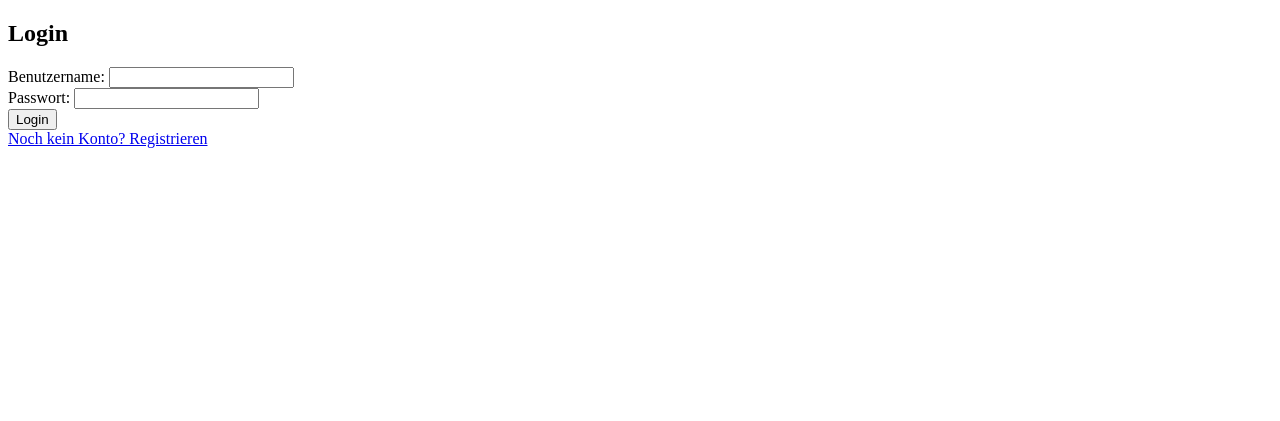
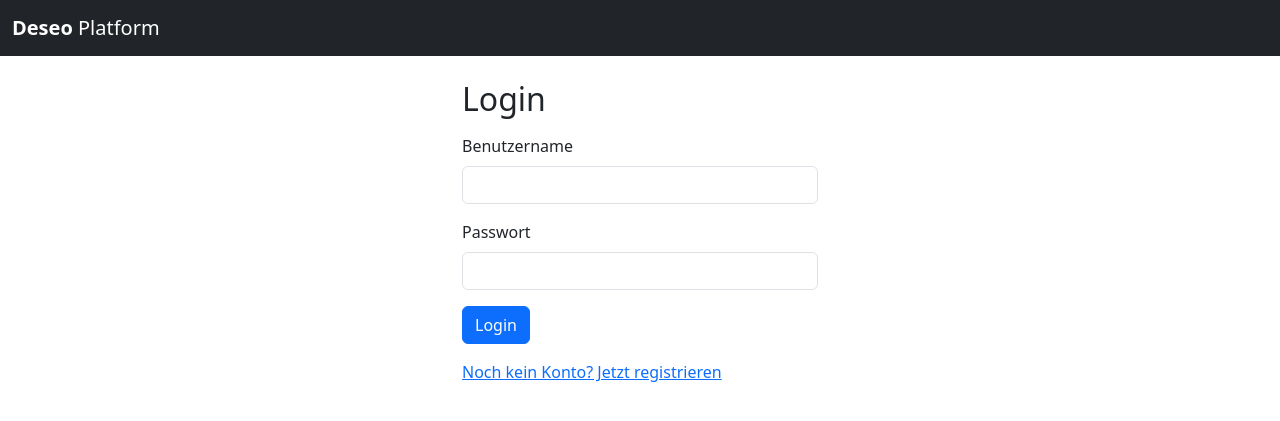
Before and after one commit to Deseoai/deseo_platform, a Flask app: page /login in a window 1280 px wide. Shown: the top 421 px of the page. Run offline with Flask 3, Linux system fonts and the light colour scheme.

Commit message:
Update login.html

```diff
--- a/templates/login.html
+++ b/templates/login.html
@@ -1,13 +1,29 @@
-<!DOCTYPE html>
-<html>
-<head><title>Login</title></head>
-<body>
-  <h2>Login</h2>
-  <form method="POST">
-    Benutzername: <input name="username"><br>
-    Passwort: <input name="password" type="password"><br>
-    <input type="submit" value="Login">
-  </form>
-  <a href="/register">Noch kein Konto? Registrieren</a>
-</body>
-</html>
+{% extends "base.html" %}
+{% block content %}
+
+<div class="row justify-content-center">
+  <div class="col-4">
+    <h2 class="mb-3">Login</h2>
+    {% if error %}
+      <div class="alert alert-danger">
+        {{ error }}
+      </div>
+    {% endif %}
+    <form method="POST">
+      <div class="mb-3">
+        <label class="form-label">Benutzername</label>
+        <input name="username" class="form-control" required>
+      </div>
+      <div class="mb-3">
+        <label class="form-label">Passwort</label>
+        <input name="password" type="password" class="form-control" required>
+      </div>
+      <button class="btn btn-primary" type="submit">Login</button>
+    </form>
+    <div class="mt-3">
+      <a href="{{ url_for('register') }}">Noch kein Konto? Jetzt registrieren</a>
+    </div>
+  </div>
+</div>
+
+{% endblock %}
```
